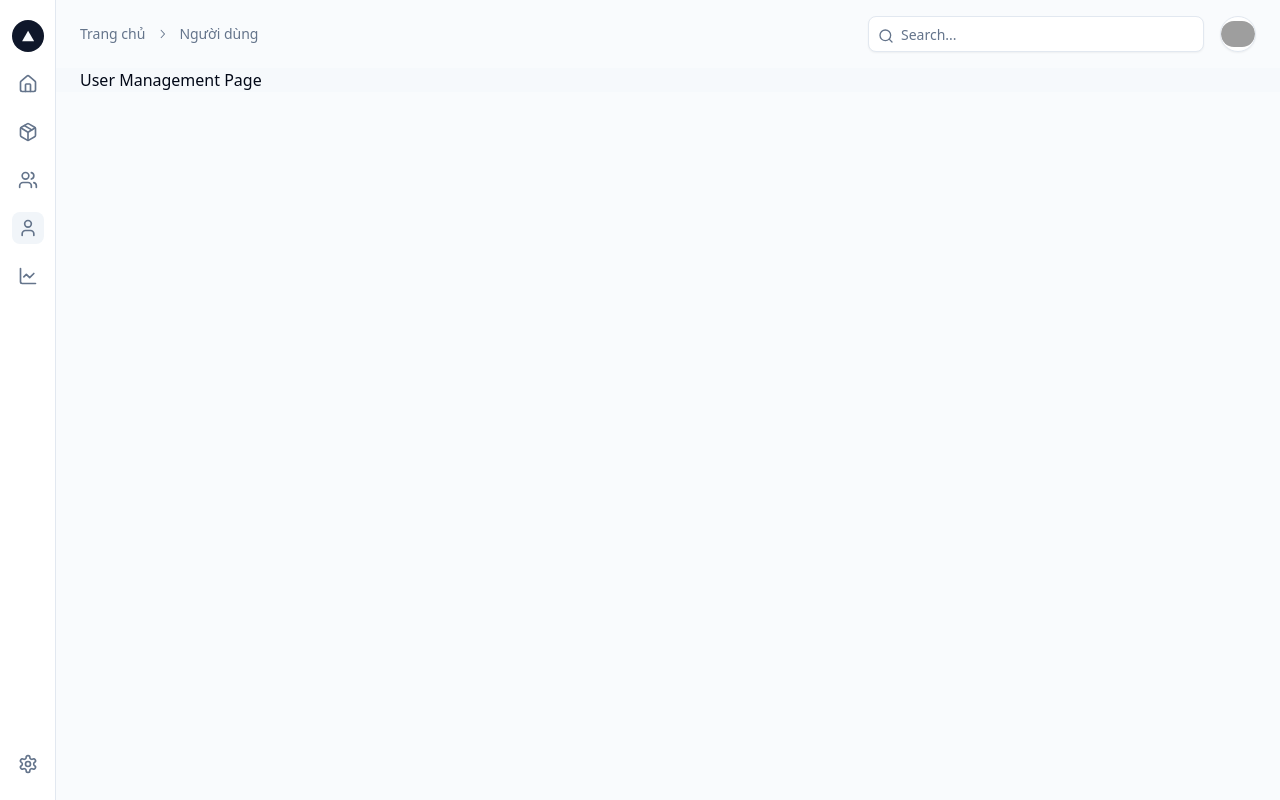
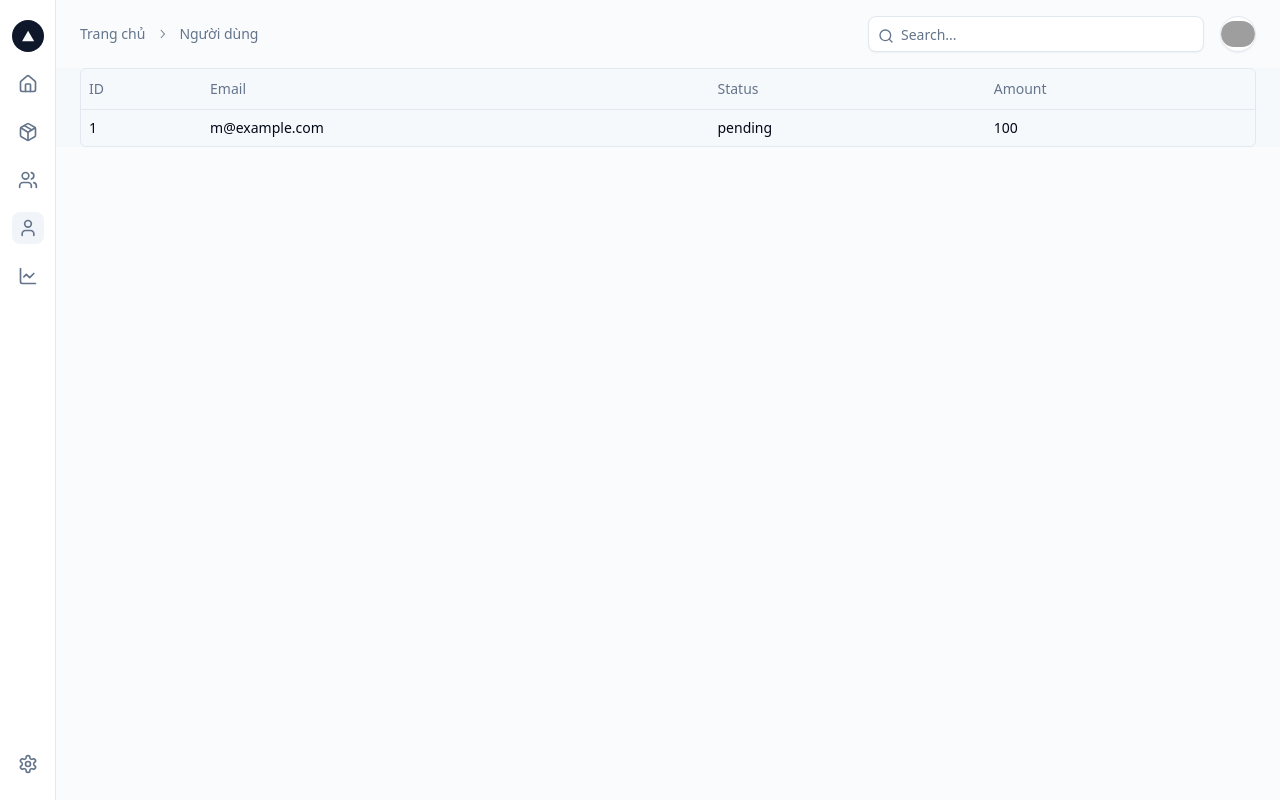
Before and after one commit to nhatvy1/kanban_clone, a Next.js app in the folder admin/: page /user-management in a window 1280 px wide. Built offline with nearby package versions, Linux system fonts and the light colour scheme; grey boxes are pictures that could not be loaded.

Commit message:
vendor: install tanstack table

```diff
--- a/admin/package.json
+++ b/admin/package.json
@@ -16,6 +16,7 @@
     "@radix-ui/react-label": "^2.1.0",
     "@radix-ui/react-slot": "^1.1.0",
     "@radix-ui/react-tooltip": "^1.1.2",
+    "@tanstack/react-table": "^8.20.1",
     "class-variance-authority": "^0.7.0",
     "clsx": "^2.1.1",
     "jwt-decode": "^4.0.0",
--- a/admin/src/app/(dashboard)/user-management/page.tsx
+++ b/admin/src/app/(dashboard)/user-management/page.tsx
@@ -1,6 +1,19 @@
-const UserManagementPage = ()=> {
+import { columns, Payment } from "@/components/pages/user-management/columns"
+import { UserTable } from "@/components/pages/user-management/UserTable"
+
+const UserManagementPage = () => {
+  const data: Payment[] = [
+    {
+      id: 1,
+      amount: 100,
+      status: "pending",
+      email: "m@example.com",
+    }
+  ]
   return (
-    <div>User Management Page</div>
+    <div>
+      <UserTable data={data} columns={columns}/>
+    </div>
   )
 }
 
--- /dev/null
+++ b/admin/src/components/pages/user-management/UserTable.tsx
@@ -0,0 +1,80 @@
+"use client"
+
+import {
+  ColumnDef,
+  flexRender,
+  getCoreRowModel,
+  useReactTable,
+} from "@tanstack/react-table"
+
+import {
+  Table,
+  TableBody,
+  TableCell,
+  TableHead,
+  TableHeader,
+  TableRow,
+} from "@/components/ui/table"
+
+interface DataTableProps<TData, TValue> {
+  columns: ColumnDef<TData, TValue>[]
+  data: TData[]
+}
+
+export function UserTable<TData, TValue>({
+  columns,
+  data,
+}: DataTableProps<TData, TValue>) {
+  const table = useReactTable({
+    data,
+    columns,
+    getCoreRowModel: getCoreRowModel(),
+  })
+
+  return (
+    <div className="rounded-md border">
+      <Table>
+        <TableHeader>
+          {table.getHeaderGroups().map((headerGroup) => (
+            <TableRow key={headerGroup.id}>
+              {headerGroup.headers.map((header) => {
+                return (
+                  <TableHead key={header.id}>
+                    {header.isPlaceholder
+                      ? null
+                      : flexRender(
+                          header.column.columnDef.header,
+                          header.getContext()
+                        )}
+                  </TableHead>
+                )
+              })}
+            </TableRow>
+          ))}
+        </TableHeader>
+        <TableBody>
+          {table.getRowModel().rows?.length ? (
+            table.getRowModel().rows.map((row) => (
+              <TableRow
+                key={row.id}
+                data-state={row.getIsSelected() && "selected"}
+              >
+                {row.getVisibleCells().map((cell) => (
+                  <TableCell key={cell.id}>
+                    {flexRender(cell.column.columnDef.cell, cell.getContext())}
+                  </TableCell>
+                ))}
+              </TableRow>
+            ))
+          ) : (
+            <TableRow>
+              <TableCell colSpan={columns.length} className="h-24 text-center">
+                No results.
+              </TableCell>
+            </TableRow>
+          )}
+        </TableBody>
+      </Table>
+    </div>
+  )
+}
--- /dev/null
+++ b/admin/src/components/pages/user-management/columns.tsx
@@ -0,0 +1,62 @@
+import { ColumnDef } from '@tanstack/react-table'
+
+export type Payment = {
+  id: number
+  amount: number
+  status: 'pending' | 'processing' | 'success' | 'failed'
+  email: string
+}
+
+// export const columns: ColumnDef<Payment>[] = [
+//   {
+//     accessorKey: 'id',
+//     header: () => <div className='text-right'>ID</div>,
+//     cell: ({ row }) => {
+//       const id = parseFloat(row.getValue('id'))
+//       return <div className='text-right font-medium'>{id}</div>
+//     }
+//   },
+//   {
+//     accessorKey: 'amount',
+//     header: () => <div className='text-right'>Amount</div>,
+//     cell: ({ row }) => {
+//       const amount = parseFloat(row.getValue('amount'))
+//       return <div className='text-right font-medium'>{amount}</div>
+//     }
+//   },
+//   {
+//     accessorKey: 'status',
+//     header: () => <div className='text-right'>Status</div>,
+//     cell: ({ row }) => {
+//       const status = parseFloat(row.getValue('status'))
+//       return <div className='text-right font-medium'>{status}</div>
+//     }
+//   },
+//   {
+//     accessorKey: 'email',
+//     header: () => <div className='text-right'>Email</div>,
+//     cell: ({ row }) => {
+//       const email = parseFloat(row.getValue('email'))
+//       return <div className='text-right font-medium'>{email}</div>
+//     }
+//   },
+// ]
+
+export const columns: ColumnDef<Payment>[] = [
+  {
+    accessorKey: 'id',
+    header: 'ID'
+  },
+  {
+    accessorKey: "email",
+    header: "Email",
+  },
+  {
+    accessorKey: "status",
+    header: "Status",
+  },
+  {
+    accessorKey: "amount",
+    header: "Amount",
+  },
+]
--- /dev/null
+++ b/admin/src/components/ui/table.tsx
@@ -0,0 +1,120 @@
+import * as React from "react"
+
+import { cn } from "@/lib/utils"
+
+const Table = React.forwardRef<
+  HTMLTableElement,
+  React.HTMLAttributes<HTMLTableElement>
+>(({ className, ...props }, ref) => (
+  <div className="relative w-full overflow-auto">
+    <table
+      ref={ref}
+      className={cn("w-full caption-bottom text-sm", className)}
+      {...props}
+    />
+  </div>
+))
+Table.displayName = "Table"
+
+const TableHeader = React.forwardRef<
+  HTMLTableSectionElement,
+  React.HTMLAttributes<HTMLTableSectionElement>
+>(({ className, ...props }, ref) => (
+  <thead ref={ref} className={cn("[&_tr]:border-b", className)} {...props} />
+))
+TableHeader.displayName = "TableHeader"
+
+const TableBody = React.forwardRef<
+  HTMLTableSectionElement,
+  React.HTMLAttributes<HTMLTableSectionElement>
+>(({ className, ...props }, ref) => (
+  <tbody
+    ref={ref}
+    className={cn("[&_tr:last-child]:border-0", className)}
+    {...props}
+  />
+))
+TableBody.displayName = "TableBody"
+
+const TableFooter = React.forwardRef<
+  HTMLTableSectionElement,
+  React.HTMLAttributes<HTMLTableSectionElement>
+>(({ className, ...props }, ref) => (
+  <tfoot
+    ref={ref}
+    className={cn(
+      "border-t bg-muted/50 font-medium [&>tr]:last:border-b-0",
+      className
+    )}
+    {...props}
+  />
+))
+TableFooter.displayName = "TableFooter"
+
+const TableRow = React.forwardRef<
+  HTMLTableRowElement,
+  React.HTMLAttributes<HTMLTableRowElement>
+>(({ className, ...props }, ref) => (
+  <tr
+    ref={ref}
+    className={cn(
+      "border-b transition-colors hover:bg-muted/50 data-[state=selected]:bg-muted",
+      className
+    )}
+    {...props}
+  />
+))
+TableRow.displayName = "TableRow"
+
+const TableHead = React.forwardRef<
+  HTMLTableCellElement,
+  React.ThHTMLAttributes<HTMLTableCellElement>
+>(({ className, ...props }, ref) => (
+  <th
+    ref={ref}
+    className={cn(
+      "h-10 px-2 text-left align-middle font-medium text-muted-foreground [&:has([role=checkbox])]:pr-0 [&>[role=checkbox]]:translate-y-[2px]",
+      className
+    )}
+    {...props}
+  />
+))
+TableHead.displayName = "TableHead"
+
+const TableCell = React.forwardRef<
+  HTMLTableCellElement,
+  React.TdHTMLAttributes<HTMLTableCellElement>
+>(({ className, ...props }, ref) => (
+  <td
+    ref={ref}
+    className={cn(
+      "p-2 align-middle [&:has([role=checkbox])]:pr-0 [&>[role=checkbox]]:translate-y-[2px]",
+      className
+    )}
+    {...props}
+  />
+))
+TableCell.displayName = "TableCell"
+
+const TableCaption = React.forwardRef<
+  HTMLTableCaptionElement,
+  React.HTMLAttributes<HTMLTableCaptionElement>
+>(({ className, ...props }, ref) => (
+  <caption
+    ref={ref}
+    className={cn("mt-4 text-sm text-muted-foreground", className)}
+    {...props}
+  />
+))
+TableCaption.displayName = "TableCaption"
+
+export {
+  Table,
+  TableHeader,
+  TableBody,
+  TableFooter,
+  TableHead,
+  TableRow,
+  TableCell,
+  TableCaption,
+}
```
Also changed, not shown: 1 other file (tests, documents, lock files or other folders).
